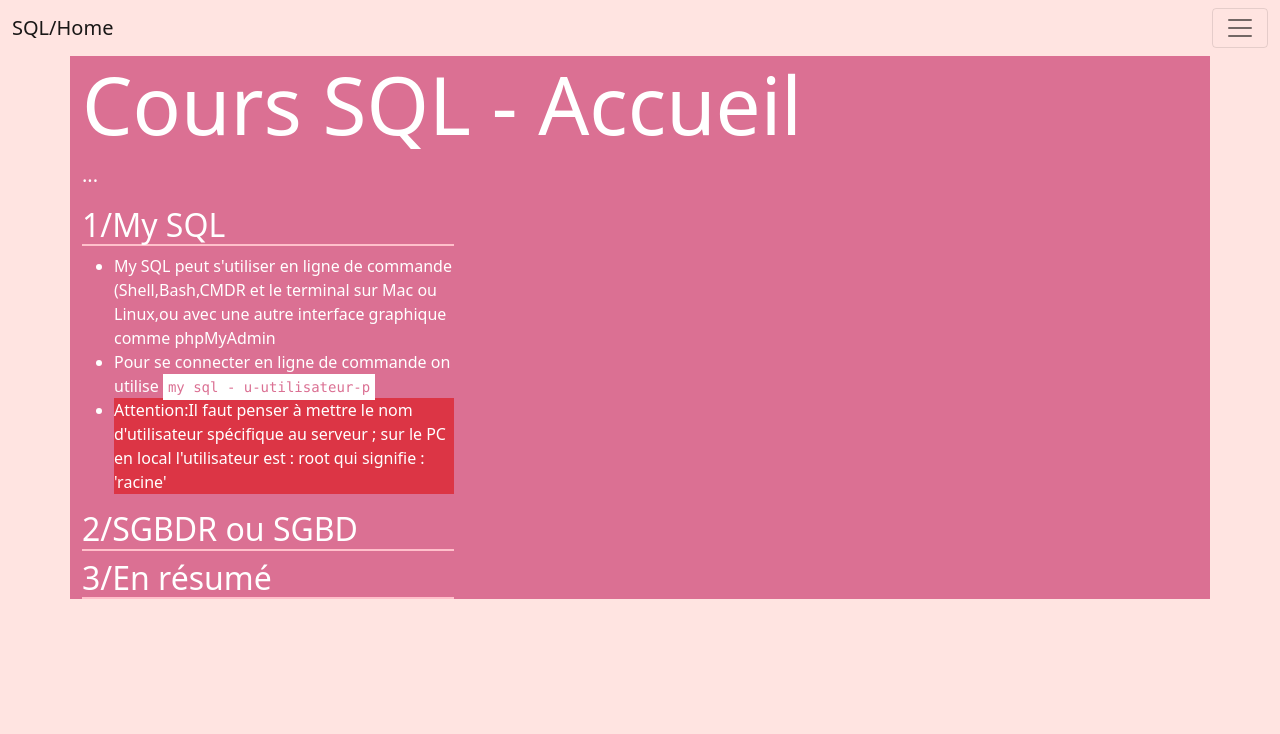
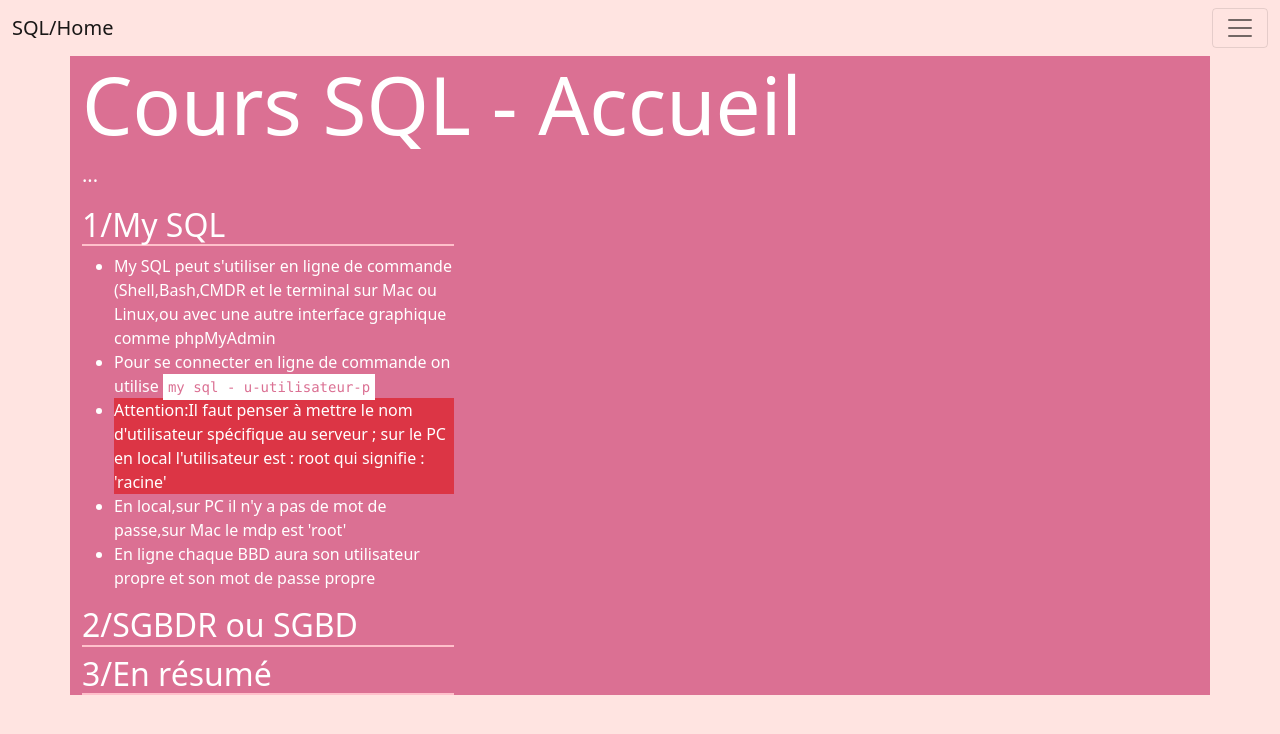
Before and after one commit to fatimachine/coursSQL, a plain HTML site: page index.html in a window 1280 px wide. Drawn offline with nearby package versions, Linux system fonts and the light colour scheme.

Commit message:
Update index.html

```diff
--- a/index.html
+++ b/index.html
@@ -59,6 +59,8 @@
                 <li>My SQL peut s'utiliser en ligne de commande (Shell,Bash,CMDR et le terminal sur Mac ou Linux,ou avec une autre interface graphique comme phpMyAdmin</li>
                 <li>Pour se connecter en ligne de commande on utilise <code>my sql - u-utilisateur-p</code></li>
                 <li class="bg-danger">Attention:Il faut penser à mettre le nom d'utilisateur spécifique au serveur ; sur le PC en local l'utilisateur est : root qui signifie : 'racine'</li>
+                <li>En local,sur PC il n'y a pas de mot de passe,sur Mac le mdp est 'root'</li>
+                <li>En ligne chaque BBD aura son utilisateur propre et son mot de passe propre</li>
             </ul>
         </div>
         <div class="col-12 col-md-6 col-lg-4">
```
